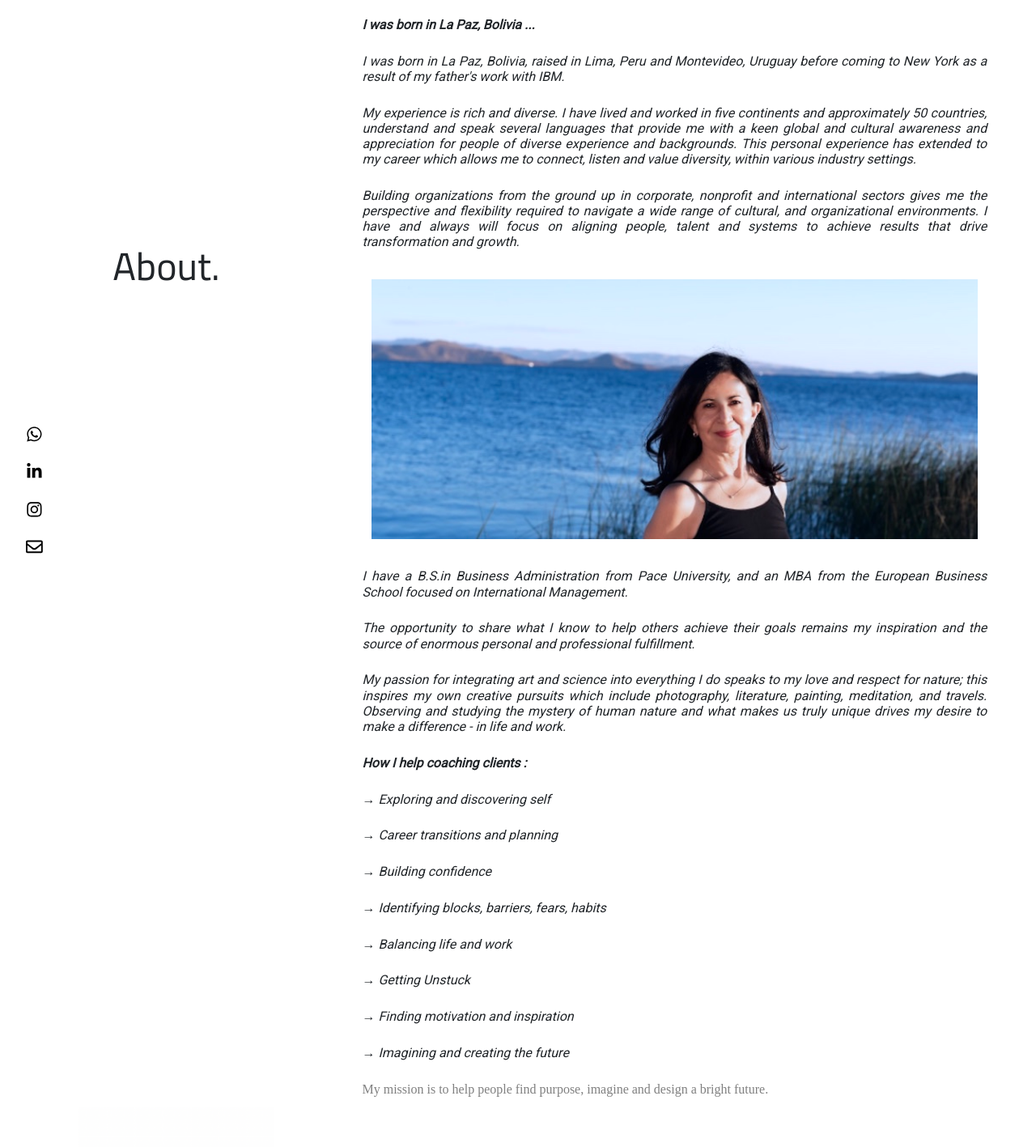
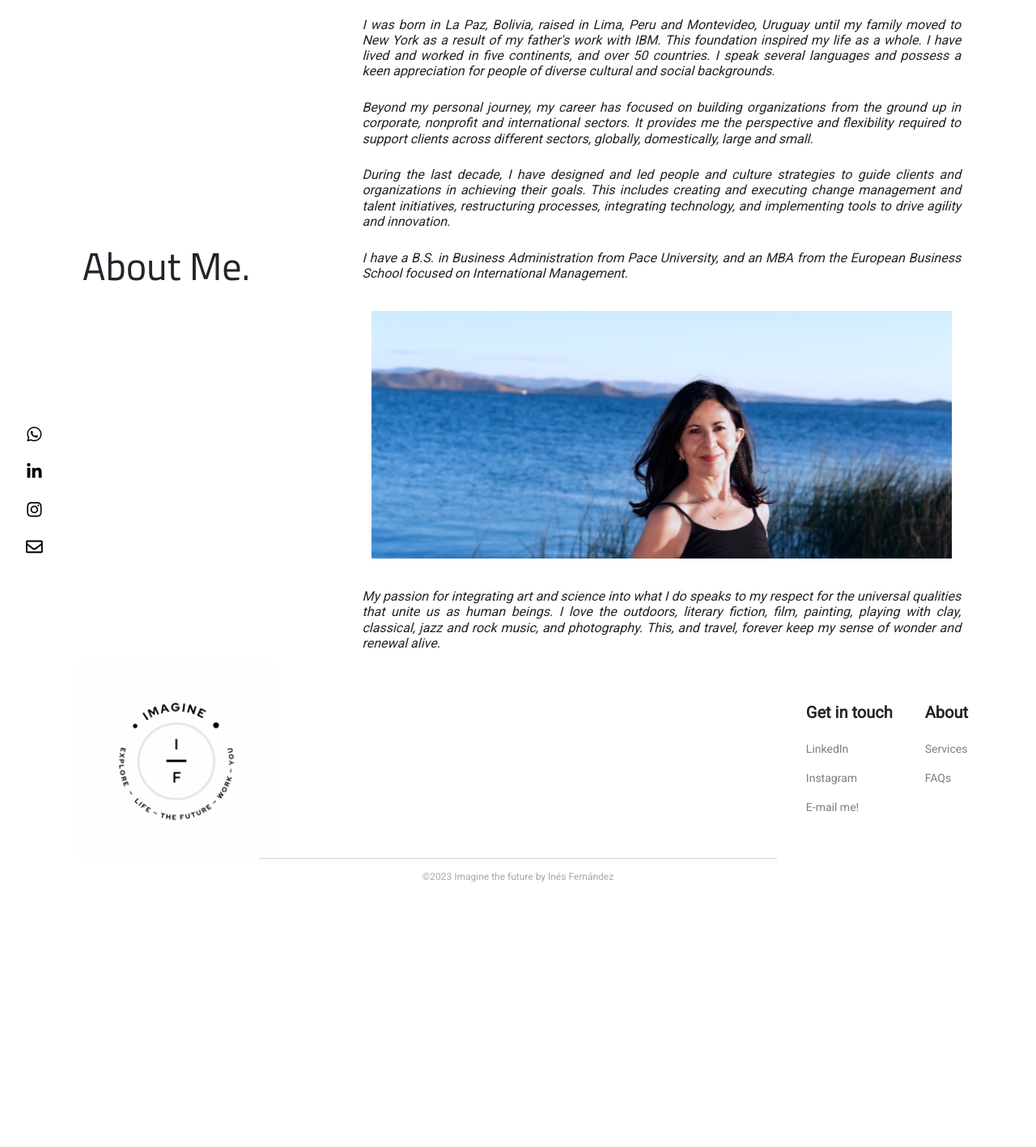
Before and after one commit to Julietteve/imagineTheFuture-client, a React (Create React App) app: page /about in a window 1280 px wide. Shown: the part 64-1481 px from the top of the page at 81% size. After the commit the page ends 1162 px from the top, so only its background shows below. Built offline with nearby package versions, Linux system fonts and the light colour scheme; a web font is replaced by a local one.

Commit message:
new features

```diff
--- a/public/css/index.css
+++ b/public/css/index.css
@@ -45,7 +45,7 @@
 }
 
 .generic-padding{
-    padding-right: 3rem;
+    padding-right: 5rem;
 }
 
 @media only screen and (max-width: 768px) {
--- a/src/Data/Services.js
+++ b/src/Data/Services.js
@@ -4,13 +4,11 @@ export const mainService = [
 ]
 
 export const aboutData = [
-    "I was born in La Paz, Bolivia, raised in Lima, Peru and Montevideo, Uruguay before coming to New York as a result of my father's work with IBM. ",
-    "My experience is rich and diverse. I have lived and worked in five continents and approximately 50 countries, understand and speak several languages that provide me with a keen global and cultural awareness and appreciation for people of diverse experience and backgrounds. This personal experience has extended to my career which allows me to connect, listen and value diversity, within various industry settings.",
-    "Building organizations from the ground up in corporate, nonprofit and international sectors gives me the perspective and flexibility required to navigate a wide range of cultural, and organizational environments. I have and always will focus on aligning people, talent and systems to achieve results that drive transformation and growth.",
-    "During the last decade,I have designed and led people and culture strategies to guide clients and organizations achieve strategic goals.  This includes creating and implementing end-to-end organizational development and talent strategies, processes, integrating technology and tools to drive efficiency. ",
-    "I have a B.S.in Business Administration from Pace University, and an MBA from the European Business School focused on International Management. ",
-    "The opportunity to share what I know to help others achieve their goals remains my inspiration and the source of enormous personal and professional fulfillment.",
-    "My passion for integrating art and science into everything I do speaks to my love and respect for nature; this inspires my own creative pursuits which include photography, literature, painting, meditation, and travels. Observing and studying the mystery of human nature and what makes us truly unique drives my desire to make a difference - in life and work. "
+    "I was born in La Paz, Bolivia, raised in Lima, Peru and Montevideo, Uruguay until my family moved to New York as a result of my father's work with IBM. This foundation inspired my life as a whole. I have lived and worked in five continents, and over 50 countries. I speak several languages and possess a keen appreciation for people of diverse cultural and social backgrounds.",
+    "Beyond my personal journey, my career has focused on building organizations from the ground up in corporate, nonprofit and international sectors. It provides me the perspective and flexibility required to support clients across different sectors, globally, domestically, large and small.",
+    "During the last decade, I have designed and led people and culture strategies to guide clients and organizations in achieving their goals.  This includes creating and executing change management and talent initiatives, restructuring processes, integrating technology, and implementing tools to drive agility and innovation.",
+    "I have a B.S. in Business Administration from Pace University, and an MBA from the European Business School focused on International Management.",
+    "My passion for integrating art and science into what I do speaks to my respect for the universal qualities that unite us as human beings.  I love the outdoors, literary fiction, film, painting, playing with clay, classical, jazz and rock music, and  photography.  This, and travel, forever keep my sense of wonder and renewal alive."
 ]
 
 export const howIHelp = [
@@ -27,18 +25,19 @@ export const howIHelp = [
 
 export const serviceDetail= [
     {
-        title: "COACHING",
+        title: "The Coaching Corner.",
         data: [
-            "“Be patient to all that is unsolved in your heart, and try to love the questions themselves, like locked rooms and like books that are now written in a very foreign tongue. Do not now seek the answers, which cannot be given you because you would not be able to live them. And the point is to live everything. Live the questions now. Perhaps you will then gradually, without noticing it, live along some distant day into the answer.”   ~ Rainer Maria Rilke",
-            "My approach is based on providing a safe space where my clients can feel free to express themselves without judgment. They may be stuck, at a crossroads,  looking to reinvent, transform to create a future that aligns with their authentic selves, and what they value most. Through exploration, discovery and clear action plans and accountability, they will design a bright future, and manage transformation in alignment to priorities, lifestyle, and where they are. Engagements can be short, long and outcomes will be set by identifying goals that gradually move the client forward. The tools and processes are designed to uncover and discover long-lost hopes and dreams, find true motivation and purpose and see where habits and fears may have become blocks. By eliminating or becoming aware of those blocks, clients are able to understand themselves and take action to create fulfillment in life and work.",
-            "I am a certified coach from the Life Purpose Institute credentialed by International Coaching Federation (ICF), and have partnered and helped 100+ clients grow, change and improve their lives"
+           "Is a safe space where clients feel free to express themselves without judgement. They may be stuck, at a crossroads, looking to reinvent, transform to create a future that aligns with their authentic selves, and what they value most.",
+           "Through exploration, discovery and clear action plans and accountability, they will design a roadmap, and manage transformation in alignment to priorities, lifestyle, and where they are in their career and personal lives. The use of tools and processes is designed to uncover and discover long-lost hopes and dreams, find true motivation and purpose and see where habits and fears may have become blocks. By eliminating or becoming aware of those blocks, clients are able to understand themselves and take action to create fulfilment in life and work.",
+           "I am a certified coach from the Life Purpose Institute credentialed by International Coaching Federation (ICF). Since I started my practice, I have helped over 100 early- and mid-level professionals develop, change and improve their lives."
         ]
     },
     {
-        title: "CONSULTING",
+        title: "Consulting.",
         data: [
-            "I support startups, corporate, and nonprofit organizations to advance their mission. As a strategist, my approach is to design solutions that align structure, people and business processes and thus create change. My expertise lies within Human Capital and Organizational Development including Talent Acquisition and Management; Operations; Performance Management, Learning and Change Management.  In close partnership with the client, we formulate strategy, tactics and metrics to monitor and manage the process. A strong DEI lens and multicultural awareness guide my work.",
-            "I have 25+ years advising leaders in corporate, non profit, and international sectors, as well as  startups from tech, life sciences, fin. I have worked across industries including tech, hospitality, financial services, private equity, healthcare, luxury, education and international affairs.",
+            "I partner with leaders in startups, corporate, and non profit organizations. My approach is to align people, talent and culture initiatives to drive performance and transformation. Specialties include  strategic planning, communications, talent acquisition, people operations and talent management. Clients and I collaborate to formulate strategy, design detailed plans and metrics to monitor and manage implementation. A strong DEI lens and multicultural awareness guide my work.",
+            "“We're here to put a dent in the universe. Otherwise why else even be here?”  -Steve Jobs",
+            "Clients include global companies from the tech, life sciences, education, humanitarian, financial sectors."
         ]
     }
 ]
@@ -57,7 +56,7 @@ export const faqs = [
         answer : "If you ask this question, you are closer to deciding whether coaching is for you. Coaching fees vary from an hourly fee to packages that vary in length and depth. Coaching is a journey which depends on the issue or issues a client brings forth. Some people need specific support or guidance for a specific reason e.g. interview preparation, workplace issues; career decisions, etc. therefore, the hourly rate fits well in these cases. The coach will listen and suggest program options that fit the client’s goals, and budget. If you think you would like to work with a coach, explore this option, you will definitely get something from a free consultation. Investing in coaching may not seem the right move. At the same time, if coaching makes you wonder and dream about a brighter future, explore, it may be the best thing you do for yourself."
     },
     {
-        question : "Is consulting the same as coaching?",
+        question : "What is the difference between consulting and coaching?",
         answer : "Consulting is about advising, suggesting and giving recommendations and providing information to a client. The consulting tells the client what to do rather than guiding them to find answers. Coaches with a professional area of expertise can provide advice only if the coaching clients express interest - otherwise, consulting is a separate service/engagement."
     },
 
--- a/src/components/Header/index.tsx
+++ b/src/components/Header/index.tsx
@@ -9,8 +9,8 @@ const Header = () => {
             </MainLogoCircle>
                 <NavIcon to='/about'> About </NavIcon>
                 <NavIcon to='/services'> Services </NavIcon>
+                <NavIcon to='/faq'> Faq </NavIcon>
                 <NavIcon to='/testimonials'> Testimonials </NavIcon>
-                <NavIcon to='/faq'> Faq </NavIcon>
                 <NavIcon to='/contact'> Contact </NavIcon>
         </MainContainer>
     );
--- a/src/pages/About/index.tsx
+++ b/src/pages/About/index.tsx
@@ -34,31 +34,19 @@ const About = () => {
                     <div className='row'>
                         <div className='col-md-4 col-sm-12'>
                             <AboutMe>
-                                About.
+                                About Me.
                             </AboutMe>
                         </div>
                         <div className='col-md-8 col-sm-12'>
                             <div className='generic-padding'>
-                                <Info><strong> I was born in La Paz, Bolivia ...</strong></Info>
                                 {
                                     aboutData.map((item,index)=>(
-                                    index == 3 ?
-                                    <ProfileImage src='/images/if-about-1.jpeg'/>
-                                    :
-                                    <Info>{item}</Info>
+                                        <>
+                                            {index == 4  && <ProfileImage src='/images/if-about-1.jpeg'/>}
+                                            <Info>{item}</Info>
+                                        </>
                                     ))
                                 }
-                                <Info><strong>How I help coaching clients :</strong></Info>
-                                {
-                                    howIHelp.map((item,index)=>(
-                                        <Info>→ {item}</Info>
-                                    ))
-                                }
-                                <Info>
-                                    <span>
-                                        My mission is to help people find purpose, imagine and design a bright future.
-                                    </span>
-                                </Info>
                             </div>
                         </div>
                     </div>
--- a/src/pages/ServiceDetail/index.tsx
+++ b/src/pages/ServiceDetail/index.tsx
@@ -9,6 +9,7 @@ import Loading from '../../components/Loading';
 import SideBar from '../../components/SideBarMobile';
 
 const ServiceDetail = () => {
+
     const location = useLocation();
     const [ data, setData ] = useState<IDataService>()
     const [ loading, setLoading ] = useState(false)
@@ -48,13 +49,12 @@ const ServiceDetail = () => {
                         </div>
                         <div className='col-md-8 col-sm-12'>
                             <div className="generic-padding">
-                                {data?.title == "CONSULTING" && <Info><strong>Look at Deloitte and BCG</strong></Info>}
                                 {data?.data.map((item:string, index:number)=>(
                                     <>
                                         <Info>{item}</Info>
                                         {
-                                            index == 0 &&
-                                                <ProfileImage src={ data?.title == "COACHING" ? '/images/coaching-corner.png' : '/images/consulting.png'}/>
+                                            index == (data?.title == "The Coaching Corner." ? 1 : 0) &&
+                                                <ProfileImage src={ data?.title == "The Coaching Corner." ? '/images/coaching-corner.png' : '/images/consulting.png'}/>
                                         }
                                     </>
                                 ))}
```
Also changed, not shown: src/Data/Footer.js (+0 -10 lines), src/pages/Services/index.tsx (+14 -5 lines), public/images/coaching-corner.png.
